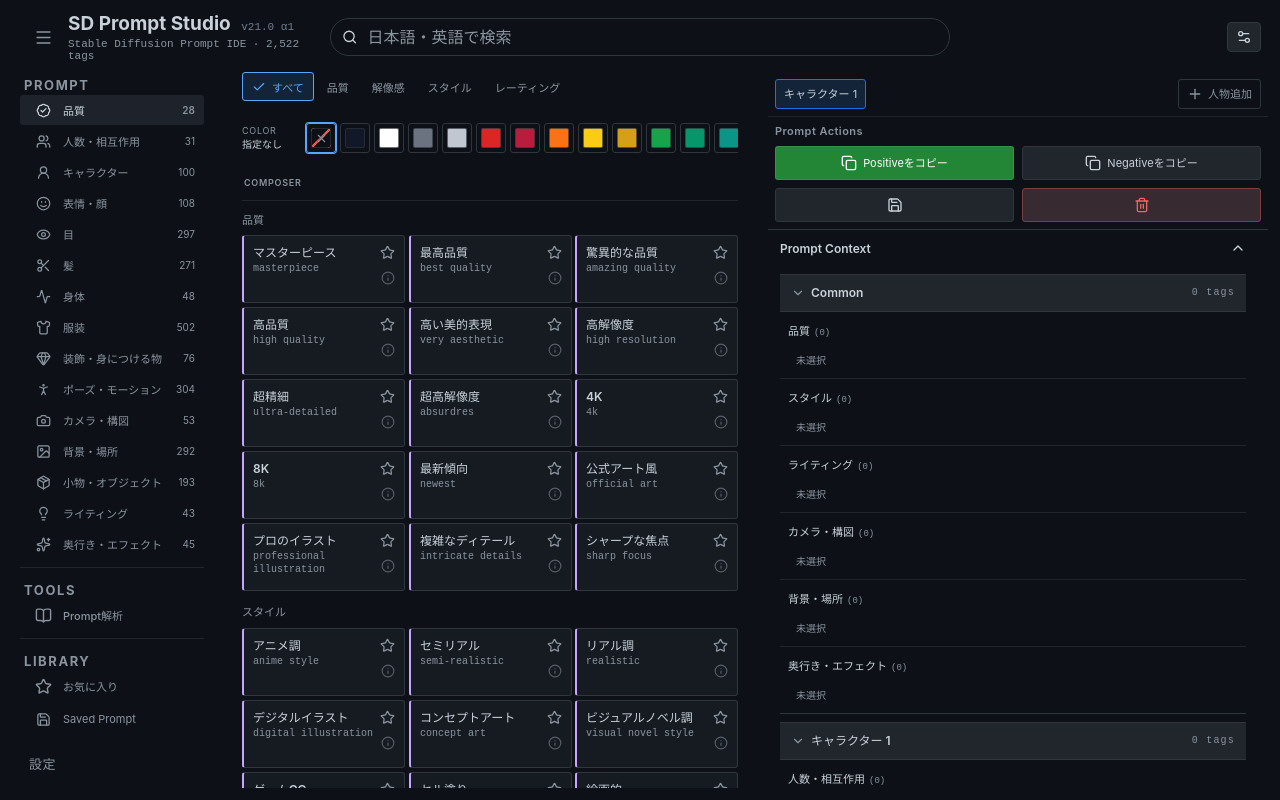
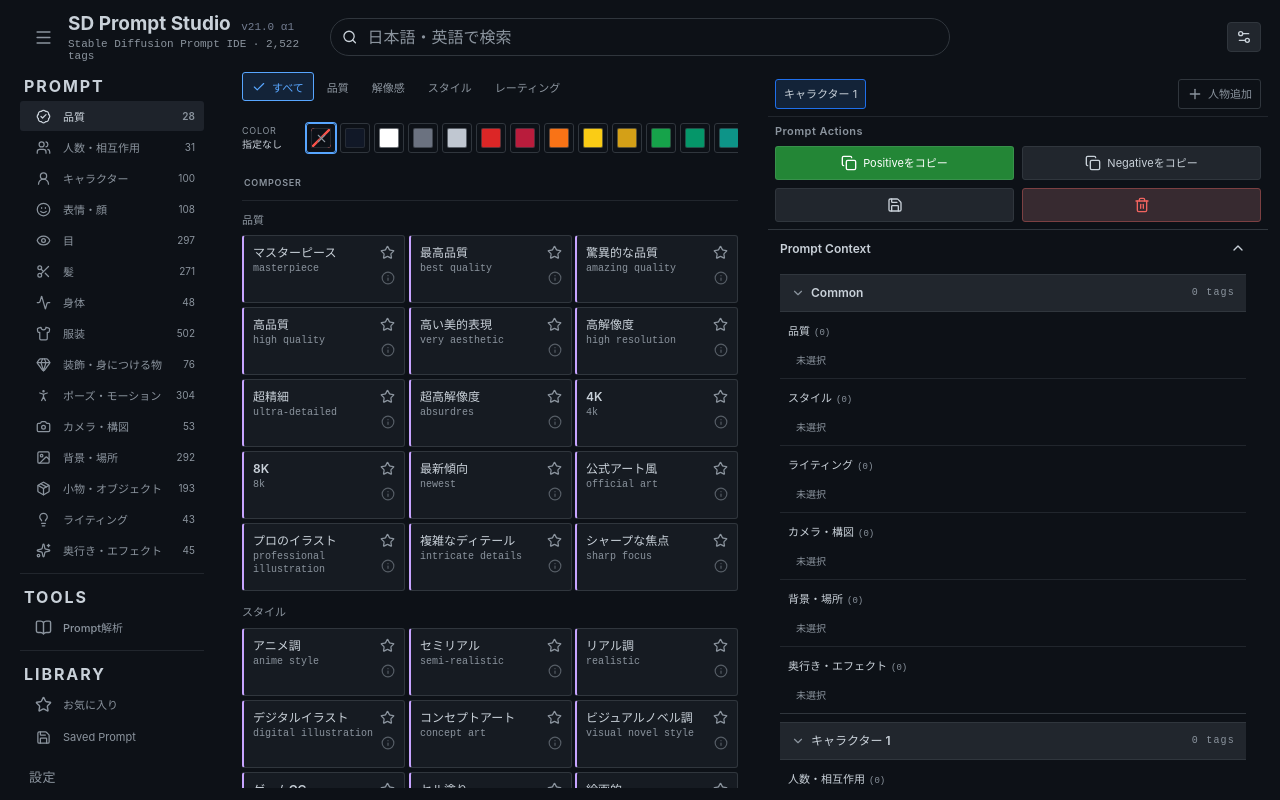
Before and after one commit to whatrune/sd-prompt-studio, a React (Vite) app: page / in a window 1280 px wide. Built offline with nearby package versions, Linux system fonts and the light colour scheme; the HTML template or start-up script is replaced by a standard one.

Commit message:
Increase navigation section heading prominence

```diff
--- a/src/styles.css
+++ b/src/styles.css
@@ -1089,11 +1089,11 @@ body,
 }
 
 .navigation-section-title {
-  padding: 7px calc(var(--pane-content-inset) - var(--nav-edge-padding)) 0;
-  color: var(--text-secondary);
-  font-size: 13px;
+  padding: 6px calc(var(--pane-content-inset) - var(--nav-edge-padding)) 4px;
+  color: var(--text-primary);
+  font-size: 16px;
   font-weight: 650;
-  line-height: 13px;
+  line-height: 16px;
   letter-spacing: .12em;
 }
 
```
